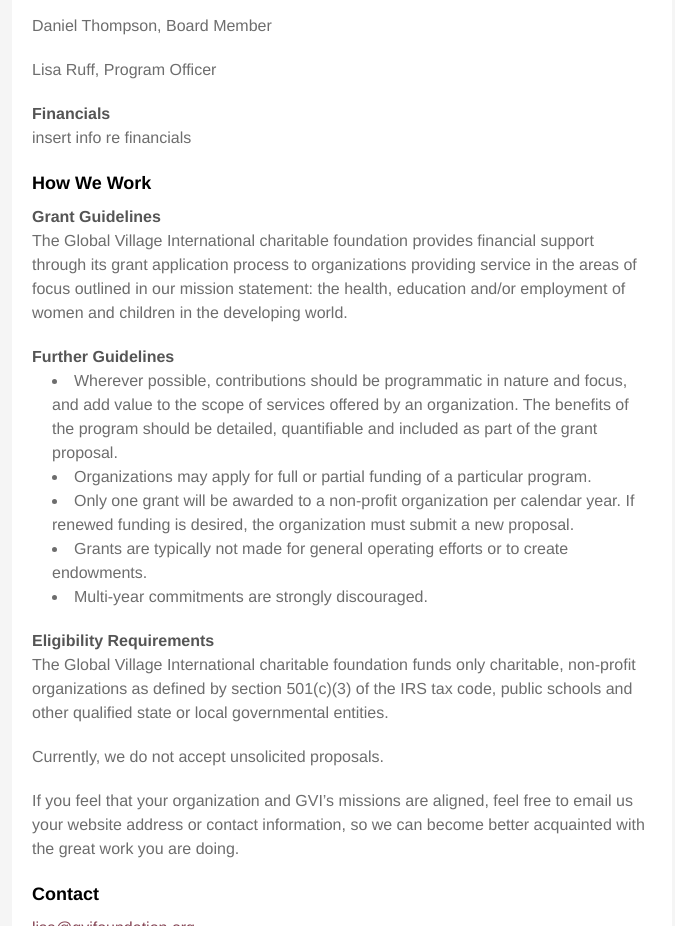
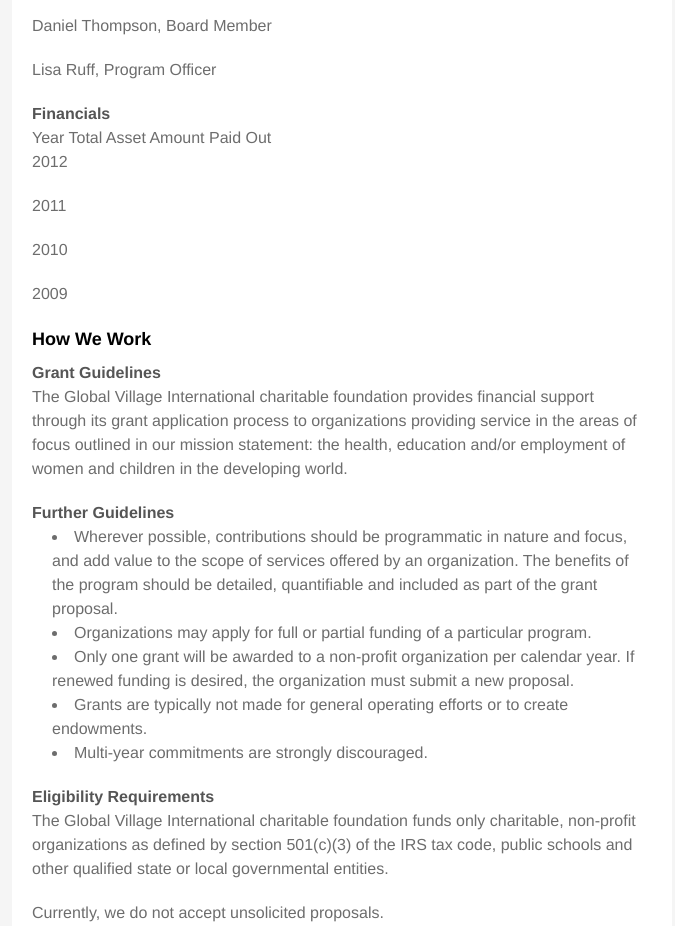
Before and after one commit to lisamruff/lisamruff.github.io, a plain HTML site: page index.html in a window 1280 px wide. Shown: the part 960-1886 px from the top of the page, without its empty margins (298-973 px from the left). Drawn offline with Linux system fonts and the light colour scheme; a web font is replaced by a local one.

Commit message:
add changes

```diff
--- a/index.html
+++ b/index.html
@@ -47,7 +47,12 @@
 <h4>Financials</h4>
 
 
-<p>insert info re financials</p>
+<span class='titles'> Year Total Asset Amount Paid Out</span>
+
+<p>2012</p>
+<p>2011</p>
+<p>2010</p>
+<p>2009</p>
 
 <h3>How We Work</h3>
 
```
